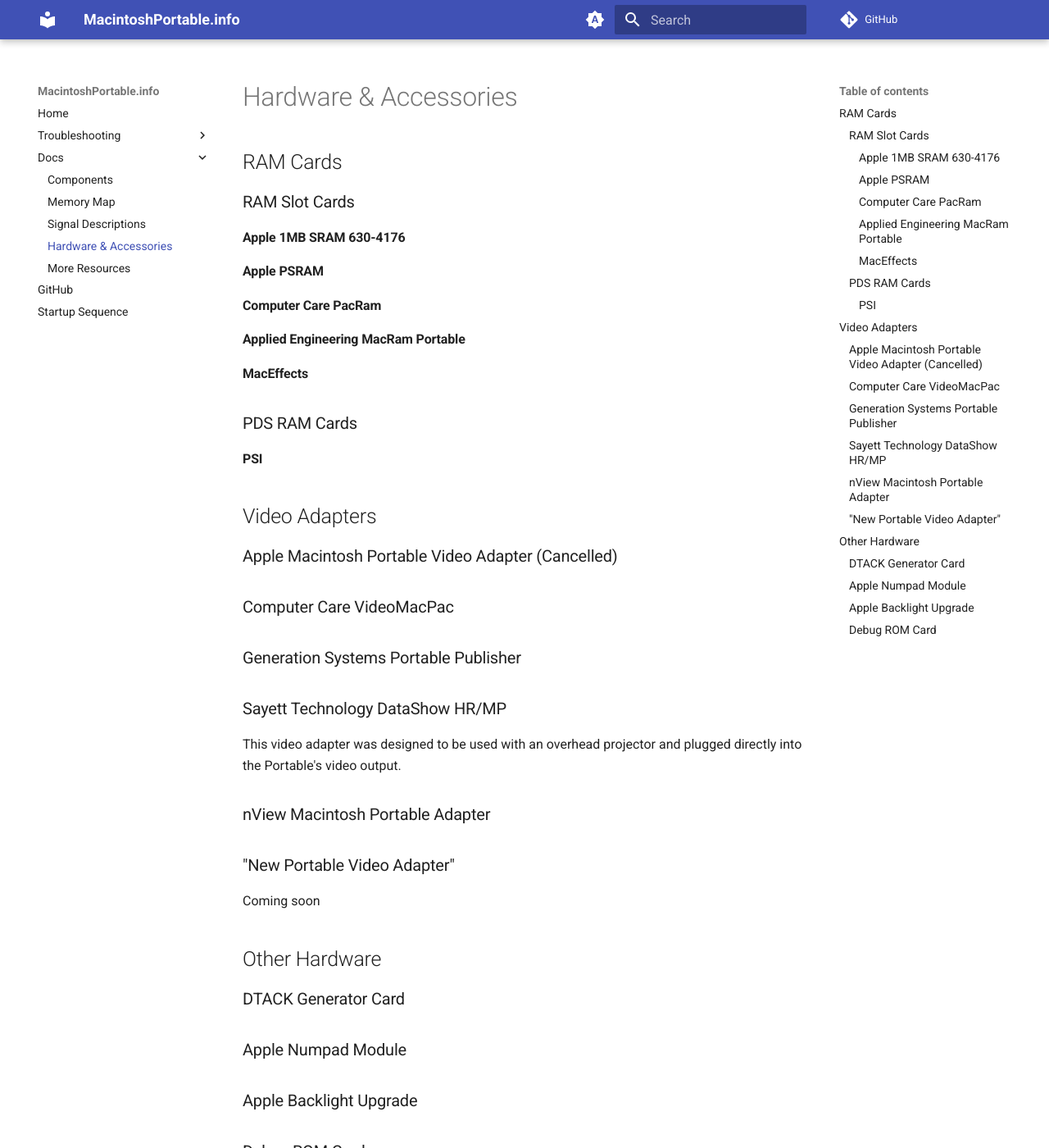
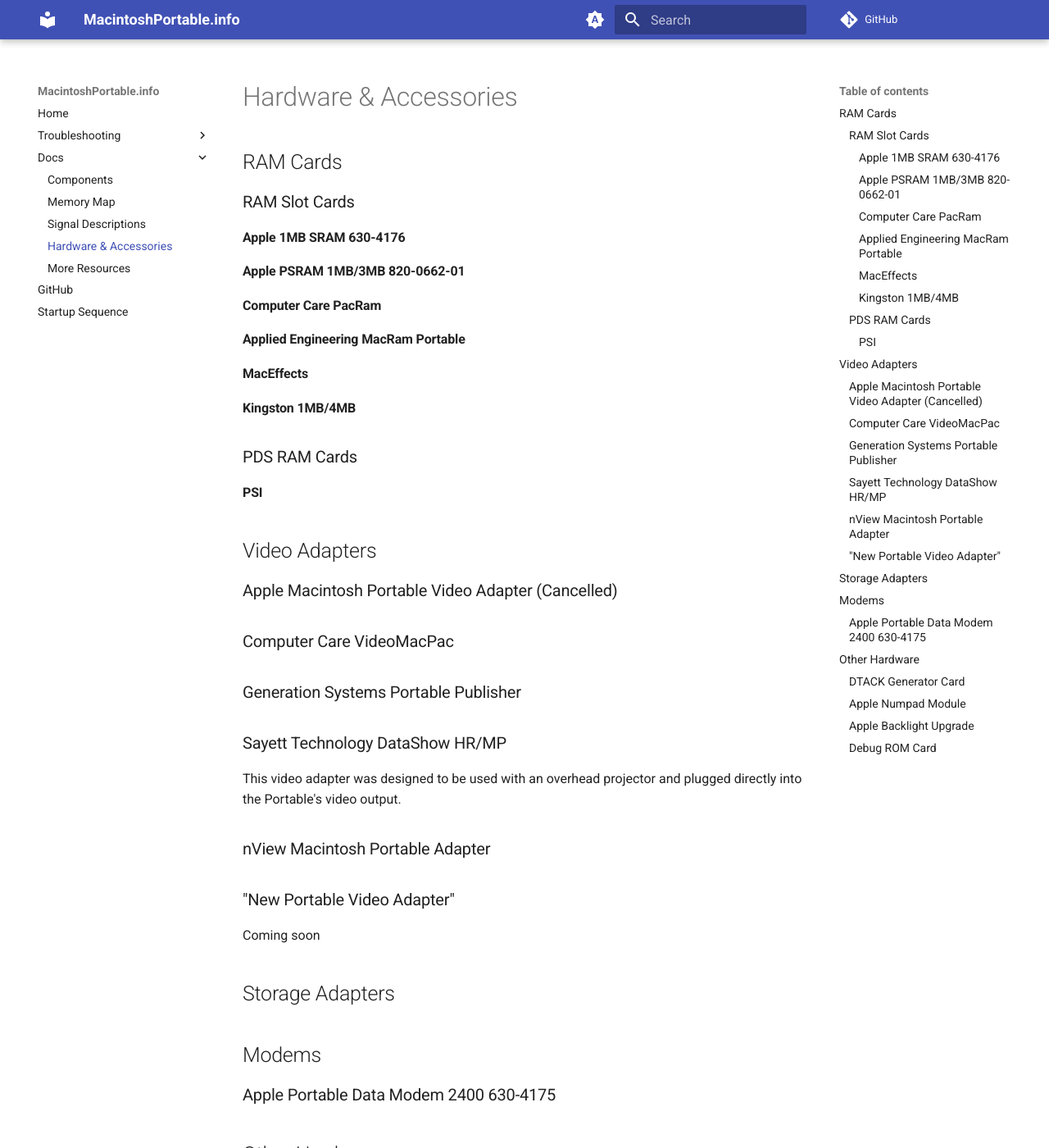
Before and after one commit to rezafouladian/MacintoshPortable, an MkDocs documentation site: the page built from docs/HardwareAndAccessories.md, in a window 1280 px wide and 1400 px high. Shown: the whole window at 82% size. Built offline with MkDocs 1.6.1 and Material for MkDocs 9.7.7, drawn with Linux system fonts in a browser that asks for light colours; comment, search, counter and statistics services are not loaded.

Commit message:
Update HardwareAndAccessories.md

```diff
--- a/docs/HardwareAndAccessories.md
+++ b/docs/HardwareAndAccessories.md
@@ -3,13 +3,15 @@
 
 #### Apple 1MB SRAM 630-4176
 
-#### Apple PSRAM
+#### Apple PSRAM 1MB/3MB 820-0662-01
 
 #### Computer Care PacRam
 
 #### Applied Engineering MacRam Portable
 
 #### MacEffects
+
+#### Kingston 1MB/4MB
 
 ### PDS RAM Cards
 
@@ -31,6 +33,12 @@ This video adapter was designed to be used with an overhead projector and plugge
 ### "New Portable Video Adapter"
 Coming soon
 
+## Storage Adapters
+
+## Modems
+
+### Apple Portable Data Modem 2400 630-4175
+
 ## Other Hardware
 
 ### DTACK Generator Card
```
